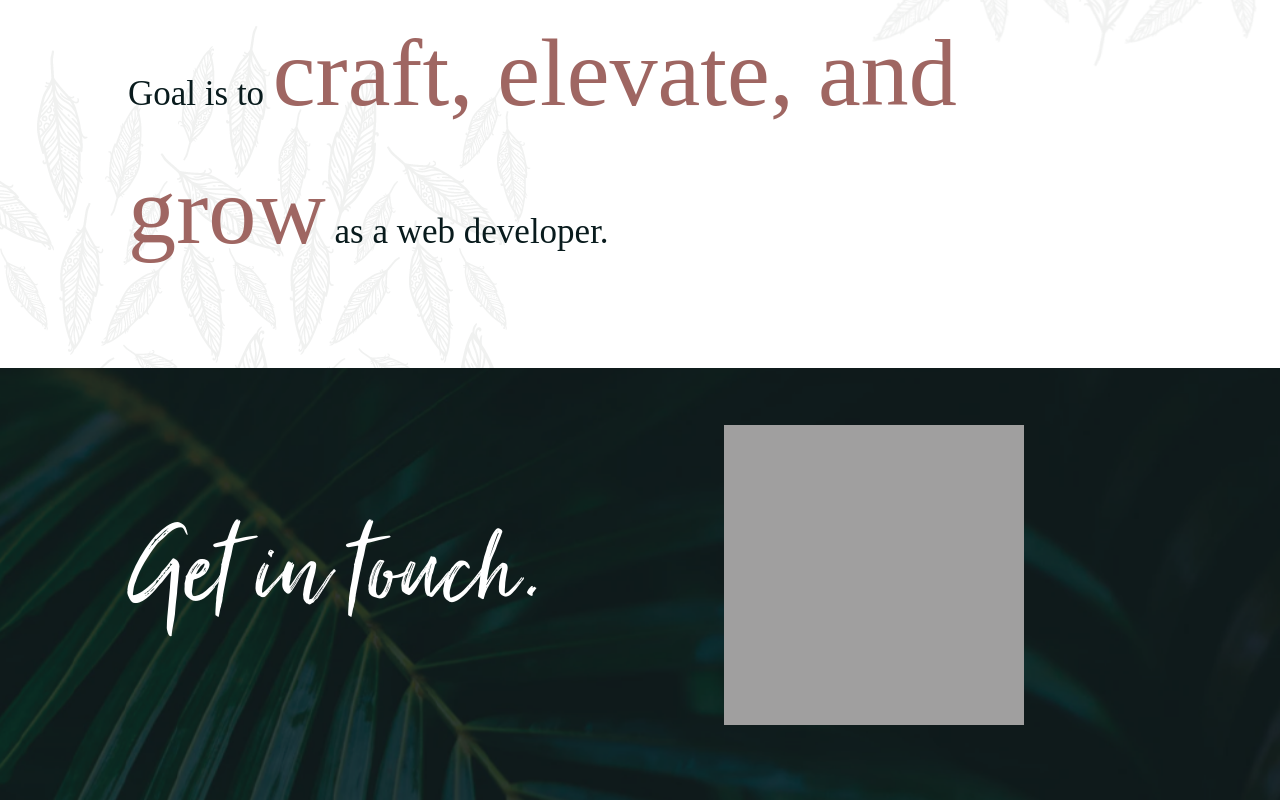
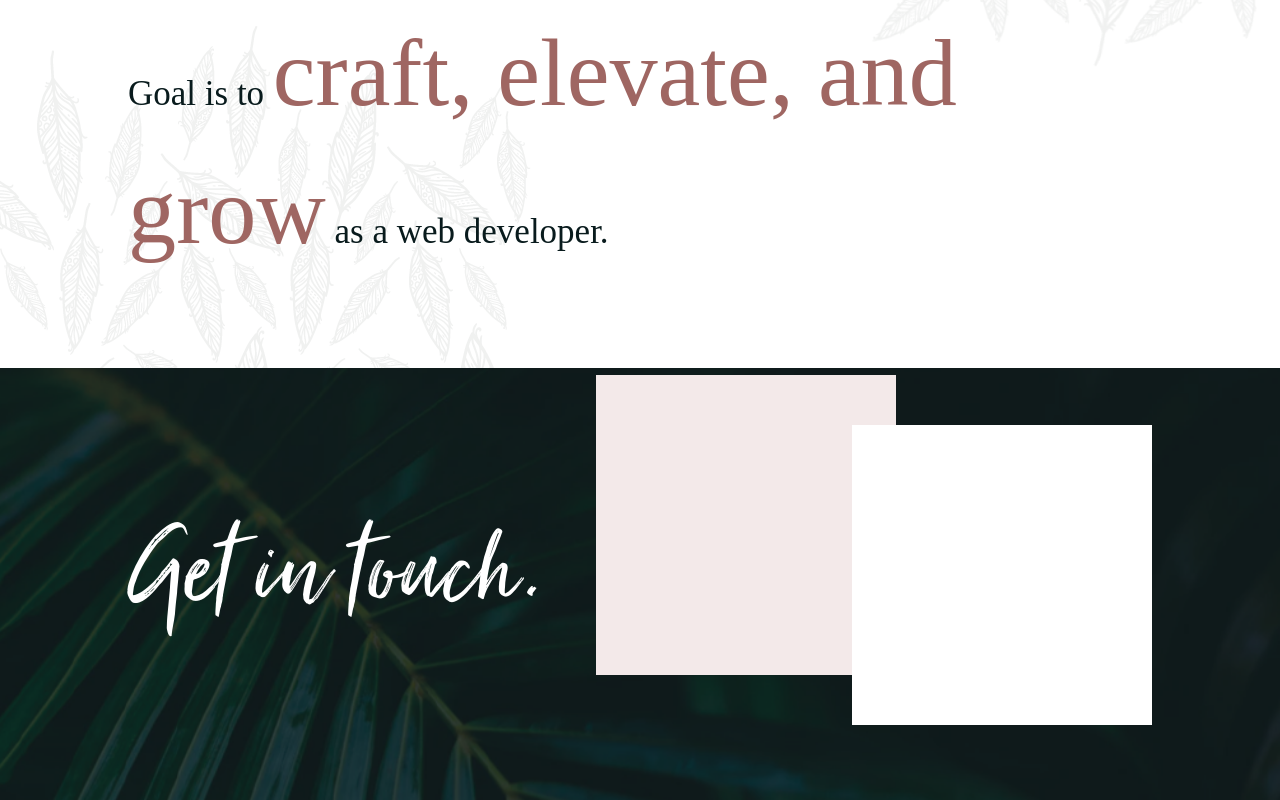
Before and after one commit to alizenguyen/Portfolio, a plain HTML site: page index.html in a window 1280 px wide. Shown: the part 1175-1975 px from the top of the page. Drawn offline with nearby package versions, Linux system fonts and the light colour scheme; a web font is replaced by a local one.

Commit message:
footer edits

```diff
--- a/assets/css/style.scss
+++ b/assets/css/style.scss
@@ -207,7 +207,18 @@ hr {
     bottom: -1100px;
     width: 300px;
     height: 300px;
-    background-color: #A09F9F;
+}
+
+.pink {
+    background-color: #F3E9E9;
+    right: 30%;
+    bottom: -1050px;
+}
+
+.white {
+    background-color: white;
+    right: 10%;
+    bottom: -1100px;
 }
 
 #footerimg {
--- a/index.html
+++ b/index.html
@@ -42,7 +42,8 @@
     <div class="footer">
         <img src="assets/images/featherpatternleft.png" class="flowerpattern-left">
         <img alt="Brand" id="footerimg" src="assets/images/treepic.png">
-        <div class="background-box"></div>
+        <div class="background-box pink"></div>
+        <div class="background-box white"></div>
         <p id="getintouchtext">Get in touch.</p>
     </div>
 
```
Also changed, not shown: assets/css/output.css, 1 other file.
